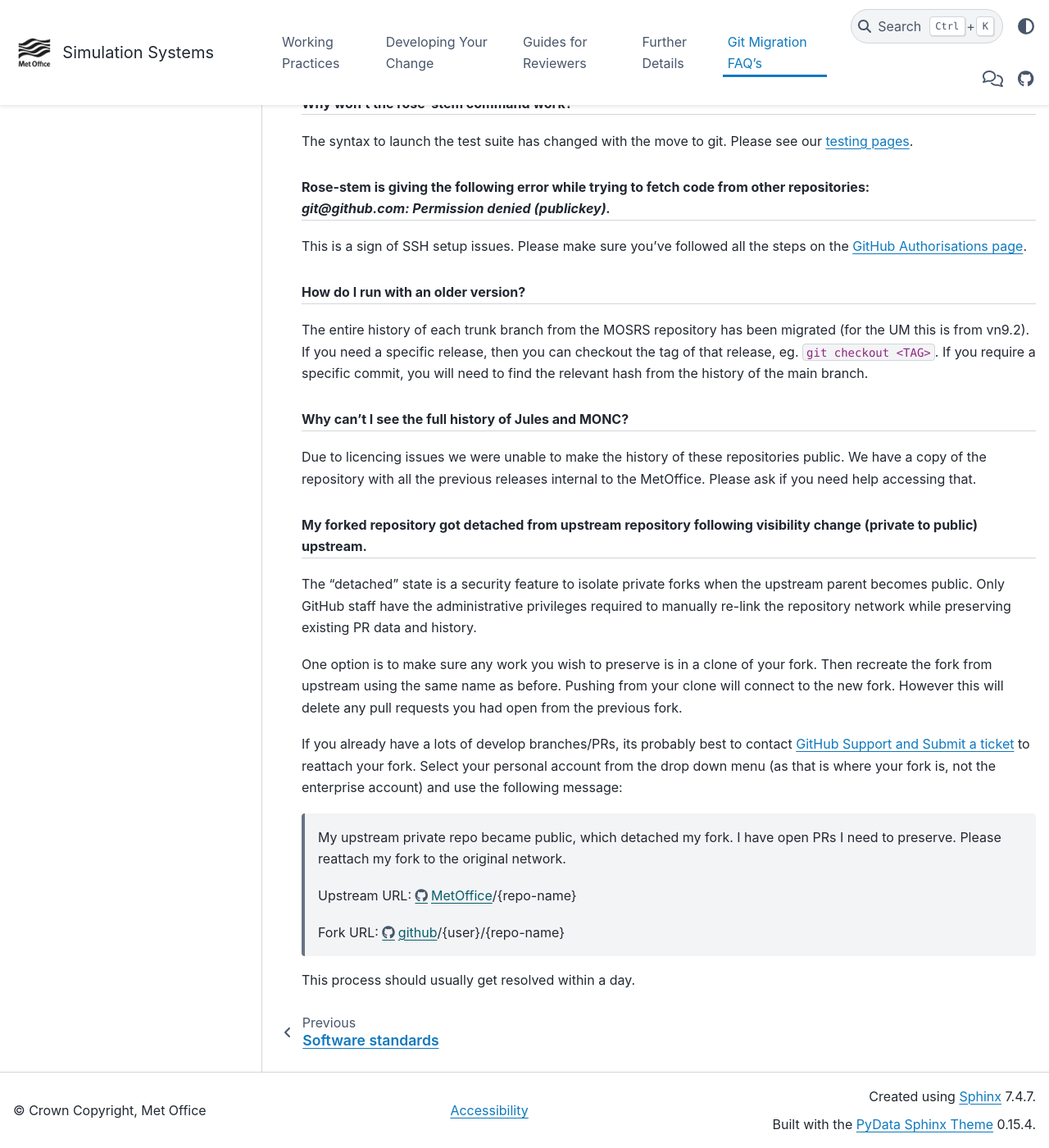
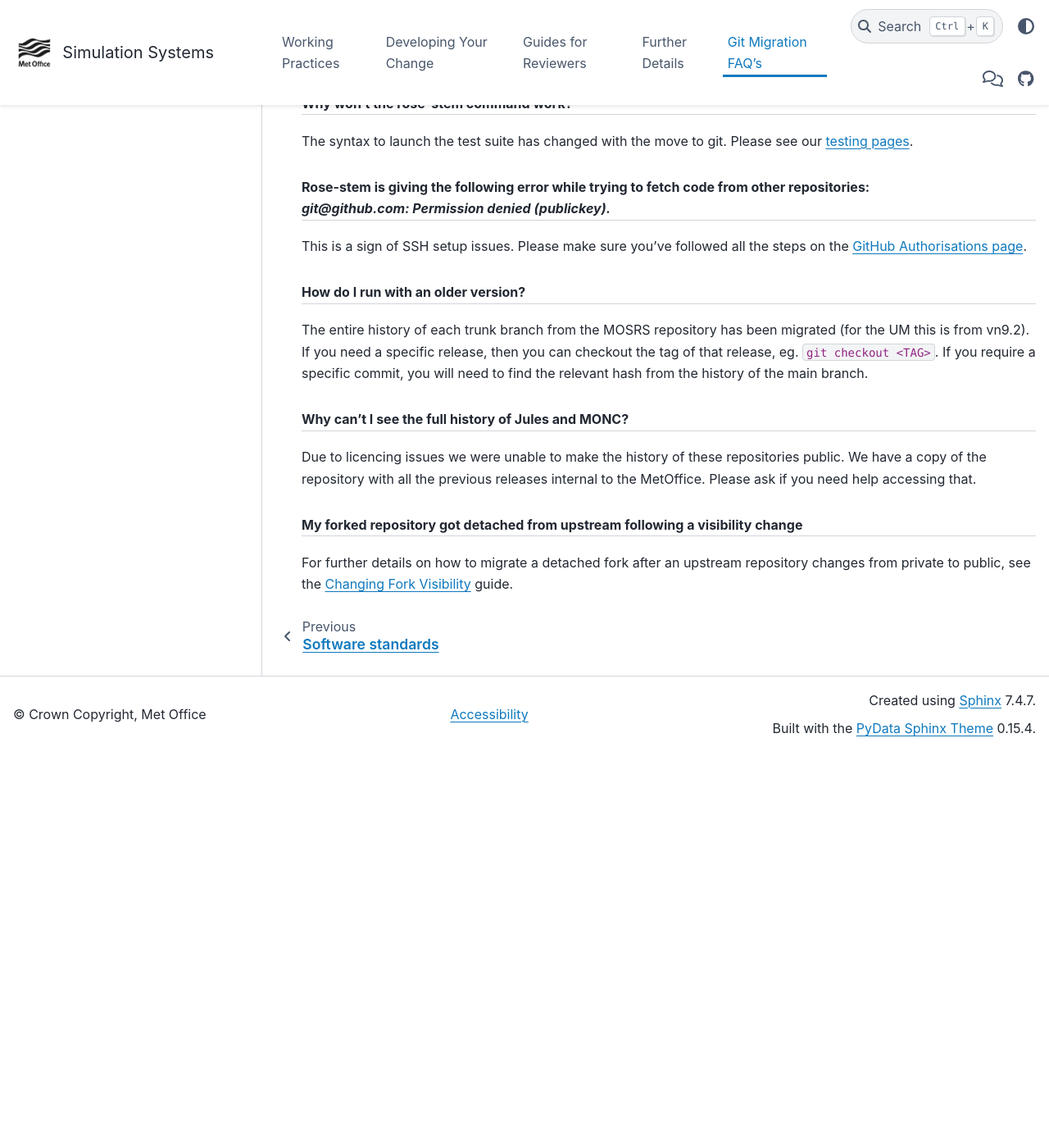
Before and after one commit to MetOffice/simulation-systems, a Sphinx documentation site: the page built from source/git_faq.rst, in a window 1280 px wide and 1400 px high, scrolled down 586 px. Shown: the whole window at 82% size. Built offline with Sphinx 7.4.7 and the PyData theme 0.15.4, drawn with Linux system fonts in a browser that asks for light colours; after the commit the page ends 1503 px from its top, so only the background shows below that.

Commit message:
Add technical guide for JULES visibility change (#623)
Co-authored-by: James Bruten <109733895+james-bruten-mo@users.noreply.github.com>

```diff
--- a/source/FurtherDetails/change_notes.rst
+++ b/source/FurtherDetails/change_notes.rst
@@ -8,3 +8,5 @@
 
 Recent Changes
 ==============
+
+01/05/26 - Advice on for JULES being switched to `public visibility <visibility_changes.html>`_
--- a/source/FurtherDetails/index.rst
+++ b/source/FurtherDetails/index.rst
@@ -22,4 +22,5 @@
     dos_donts
     fortitude_linter
     change_notes
+    visibility_changes
     coding_style
--- a/source/git_faq.rst
+++ b/source/git_faq.rst
@@ -50,31 +50,8 @@
 releases internal to the MetOffice. Please ask if you need help accessing
 that.
 
-.. rubric:: My forked repository got detached from upstream repository following
-  visibility change (private to public) upstream.
+.. rubric:: My forked repository got detached from upstream following a visibility change
 
-The "detached" state is a security feature to isolate private forks when the
-upstream parent becomes public. Only GitHub staff have the administrative
-privileges required to manually re-link the repository network while
-preserving existing PR data and history.
-
-One option is to make sure any work you wish to preserve is in a clone of your
-fork. Then recreate the fork from upstream using the same name as before.
-Pushing from your clone will connect to the new fork. However this will delete
-any pull requests you had open from the previous fork.
-
-If you already have a lots of develop branches/PRs, its probably best to
-contact `GitHub Support and Submit a ticket
-<https://support.github.com/contact?legacy&subject=Attach%20Fork&tags=rr-forks>`_
-to reattach your fork. Select your personal account from the drop down menu
-(as that is where your fork is, not the enterprise account) and use the
-following message:
-
-  My upstream private repo became public, which detached my fork. I have open
-  PRs I need to preserve. Please reattach my fork to the original network.
-
-  Upstream URL: https://github.com/MetOffice/{repo-name}
-
-  Fork URL: https://github.com/{user}/{repo-name}
-
-This process should usually get resolved within a day.
+For further details on how to migrate a detached fork after an upstream
+repository changes from private to public, see the :ref:`visibility_changes`
+guide.
```
Also changed, not shown: source/FurtherDetails/visibility_changes.rst (added, +62 -0 lines).
